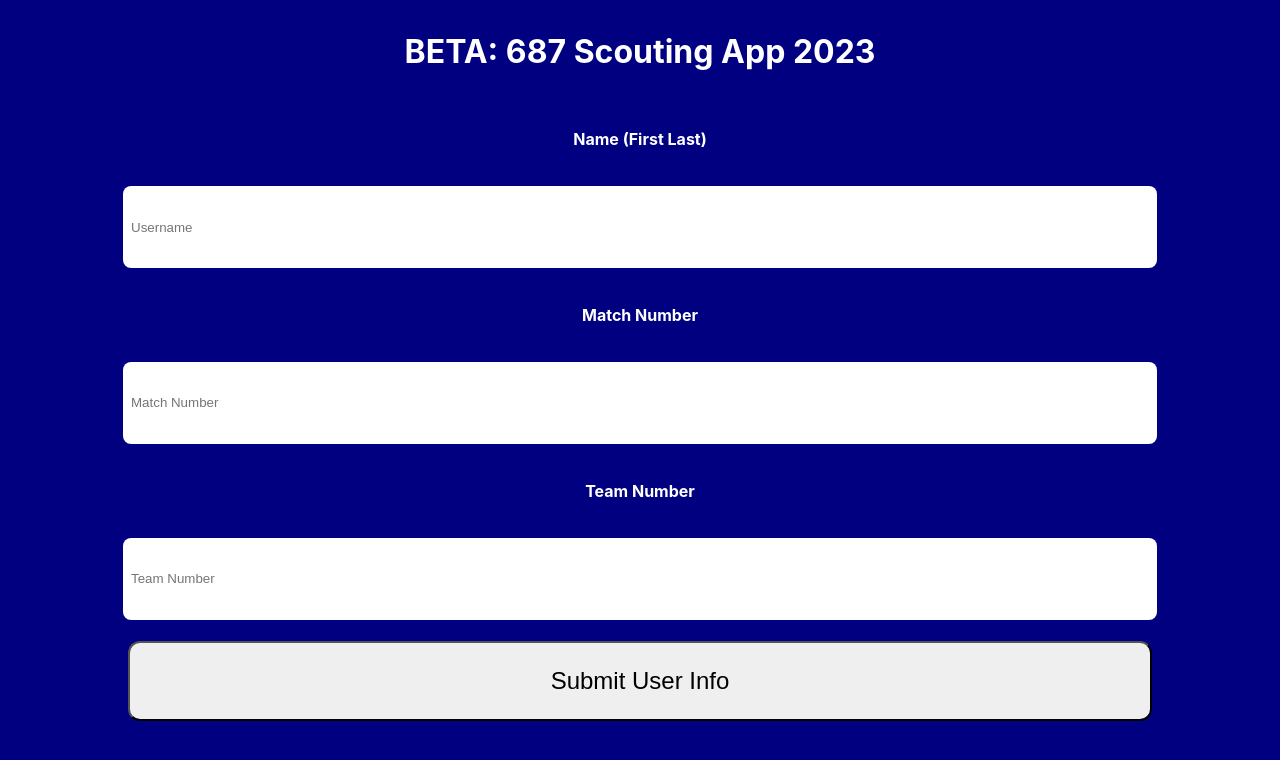
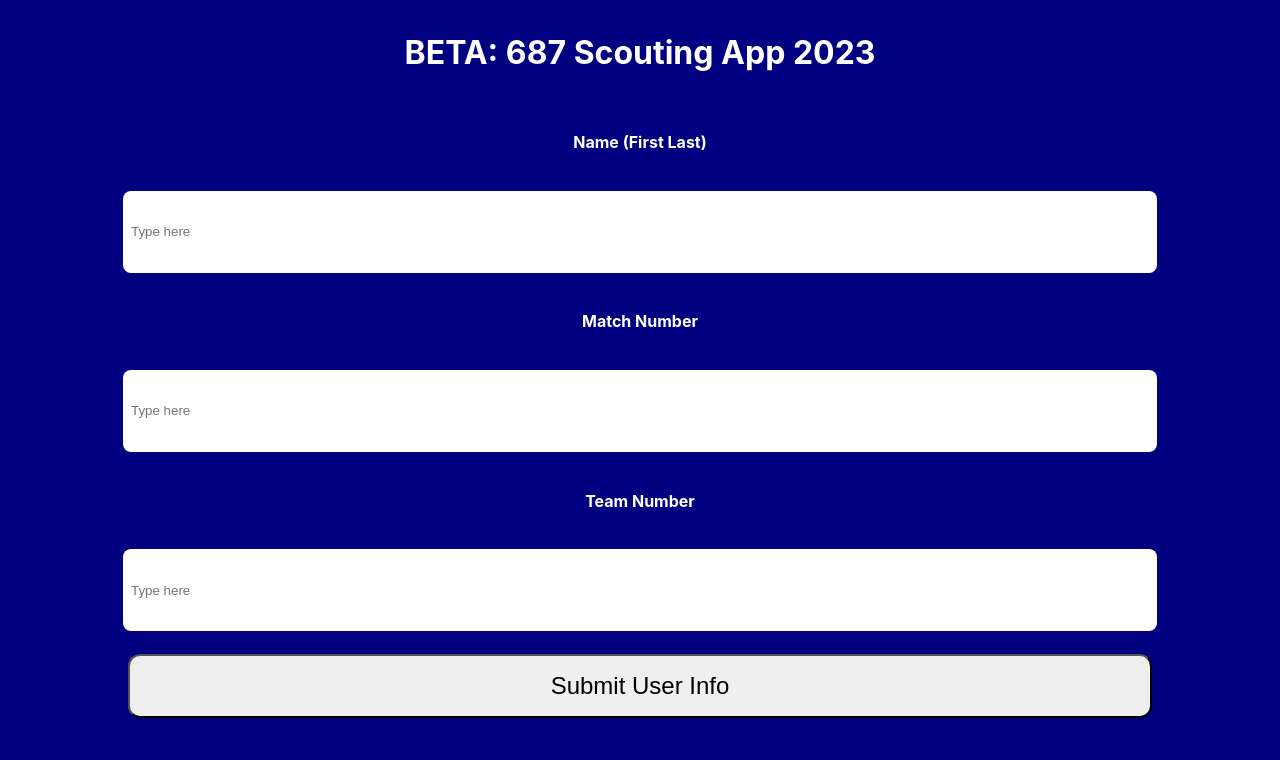
Before and after one commit to nerdherd/Nerd-Search, a React (Create React App) app in the folder Scouting-Form/: page / in a window 1280 px wide. Shown: the top 760 px of the page. Built offline with nearby package versions, Linux system fonts and the light colour scheme.

Commit message:
Replace text box placeholder with "Type here"
Co-Authored-By: Zachary Miller <93176330+londonwafflez@users.noreply.github.com>

```diff
--- a/Scouting-Form/src/Pages/Comments.js
+++ b/Scouting-Form/src/Pages/Comments.js
@@ -47,7 +47,7 @@ function Comments({scouterComments, setScouterComments, completedForms, setCompl
             <p id="driverCommentsHeader"><b>How good is their driver?</b></p>
             <textarea
                 name = "driverComments"
-                placeholder="How good is their driver?"
+                placeholder="Type here"
                 onChange={handleChange}
                 type='textarea'
                 value={scouterComments.driverComments}
@@ -57,7 +57,7 @@ function Comments({scouterComments, setScouterComments, completedForms, setCompl
             <p id="intakeCommentsHeader"><b>How consistent/efficient is their intake?</b></p>
             <textarea
                 name = "intakeComments"
-                placeholder="How consistent/efficient is their intake?"
+                placeholder="Type here"
                 type='text'
                 onChange={handleChange}
                 className='inputField'
@@ -67,7 +67,7 @@ function Comments({scouterComments, setScouterComments, completedForms, setCompl
             <p id="autoCommentsHeader"><b>Additional Autonomous Comments</b></p>
             <textarea
                 name = "autonomousComments"
-                placeholder="Additional Autonomous Comments:"
+                placeholder="Type here"
                 type='text'
                 onChange={handleChange}
                 className='inputField'
@@ -77,7 +77,7 @@ function Comments({scouterComments, setScouterComments, completedForms, setCompl
             <p id="teleopCommentsHeader"><b>Additional Teleop Comments</b></p>
             <textarea
                 name = "teleopComments"
-                placeholder="Additional Teleop Comments:"
+                placeholder="Type here"
                 onChange={handleChange}
                 type='text'
                 value={scouterComments.teleopComments}
@@ -87,7 +87,7 @@ function Comments({scouterComments, setScouterComments, completedForms, setCompl
             <p id="uniqueCommentsHeader"><b>Anything unique/strong about this robot?</b></p>
              <textarea
                 name = "uniqueComments"
-                placeholder="Anything unique/strong about this robot?"
+                placeholder="Type here"
                 type='text'
                 onChange={handleChange}
                 className='inputField'
@@ -97,7 +97,7 @@ function Comments({scouterComments, setScouterComments, completedForms, setCompl
             <p id="redFlagsHeader"><b>Are there any red flags about this robot?</b></p>
             <textarea
                 name = "redFlags"
-                placeholder="Are there any red flags about this robot?"
+                placeholder="Type here"
                 type='text'
                 className='inputField'
                 onChange={handleChange}
@@ -107,15 +107,17 @@ function Comments({scouterComments, setScouterComments, completedForms, setCompl
             <p id="additionalCommentsHeader"><b>Additional Comments</b></p>
             <textarea
                 name = "additionalComments"
-                placeholder="Additional Comments:"
+                placeholder="Type here"
                 type='text'
                 className='inputField'
                 onChange={handleChange}
                 value={scouterComments.additionalComments}
             ></textarea>
 
-            <button type='submit' onClick={handleSubmit} id='submitButton'>Submit Form</button>
-            <button type='back' onClick={handleBack}>Back To Match Info</button>
+             <p id="additionalCommentsHeader"><b> </b></p>
+
+            <button type='submit' onClick={handleSubmit} id='submitButtonText'>Submit Form</button>
+            <button type='back' onClick={handleBack} id='backButtonText'>Back To Match Info</button>
             {error !== '' ? <p className='error'>{error}</p> : null}
         </div>
     )
--- a/Scouting-Form/src/Pages/ScouterInfo.js
+++ b/Scouting-Form/src/Pages/ScouterInfo.js
@@ -38,7 +38,7 @@ function ScouterInfo({scouterInfo, setScouterInfo, completedForms, setCompletedF
             <p id="usernameHeader"><b>Name (First Last)</b></p>
             <input
                 name = "username"
-                placeholder="Username"
+                placeholder="Type here"
                 onChange={handleChange}
                 type='text'
                 value={scouterInfo.username}
@@ -48,7 +48,7 @@ function ScouterInfo({scouterInfo, setScouterInfo, completedForms, setCompletedF
             <p id="matchNumberHeader"><b>Match Number</b></p>
             <input
                 name = "matchNumber"
-                placeholder="Match Number"
+                placeholder="Type here"
                 type='number'
                 onChange={handleChange}
                 className='inputField'
@@ -58,13 +58,13 @@ function ScouterInfo({scouterInfo, setScouterInfo, completedForms, setCompletedF
             <p id="teamNumberHeader"><b>Team Number</b></p>
             <input
                 name = "teamNumber"
-                placeholder="Team Number"
+                placeholder="Type here"
                 type='number'
                 className='inputField'
                 onChange={handleChange}
                 value={scouterInfo.teamNumber}
             ></input>
-            <button type='submit' onClick={handleSubmit} id='submitButton'>Submit User Info</button>
+            <button type='submit' onClick={handleSubmit} id='submitButtonText'>Submit User Info</button>
             {error !== '' ? <p className='error'>{error}</p> : null}
         </div>
     )
```
